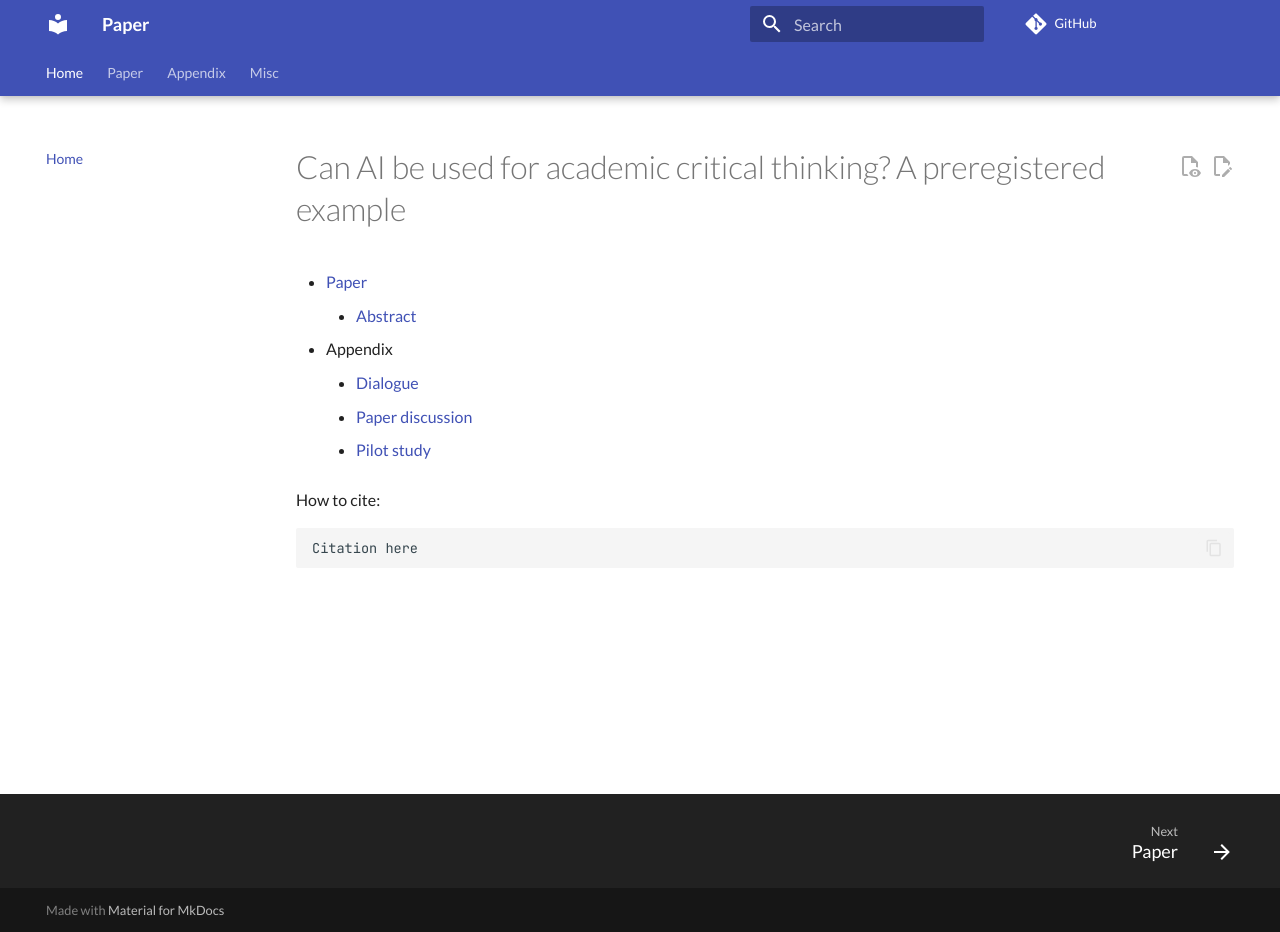
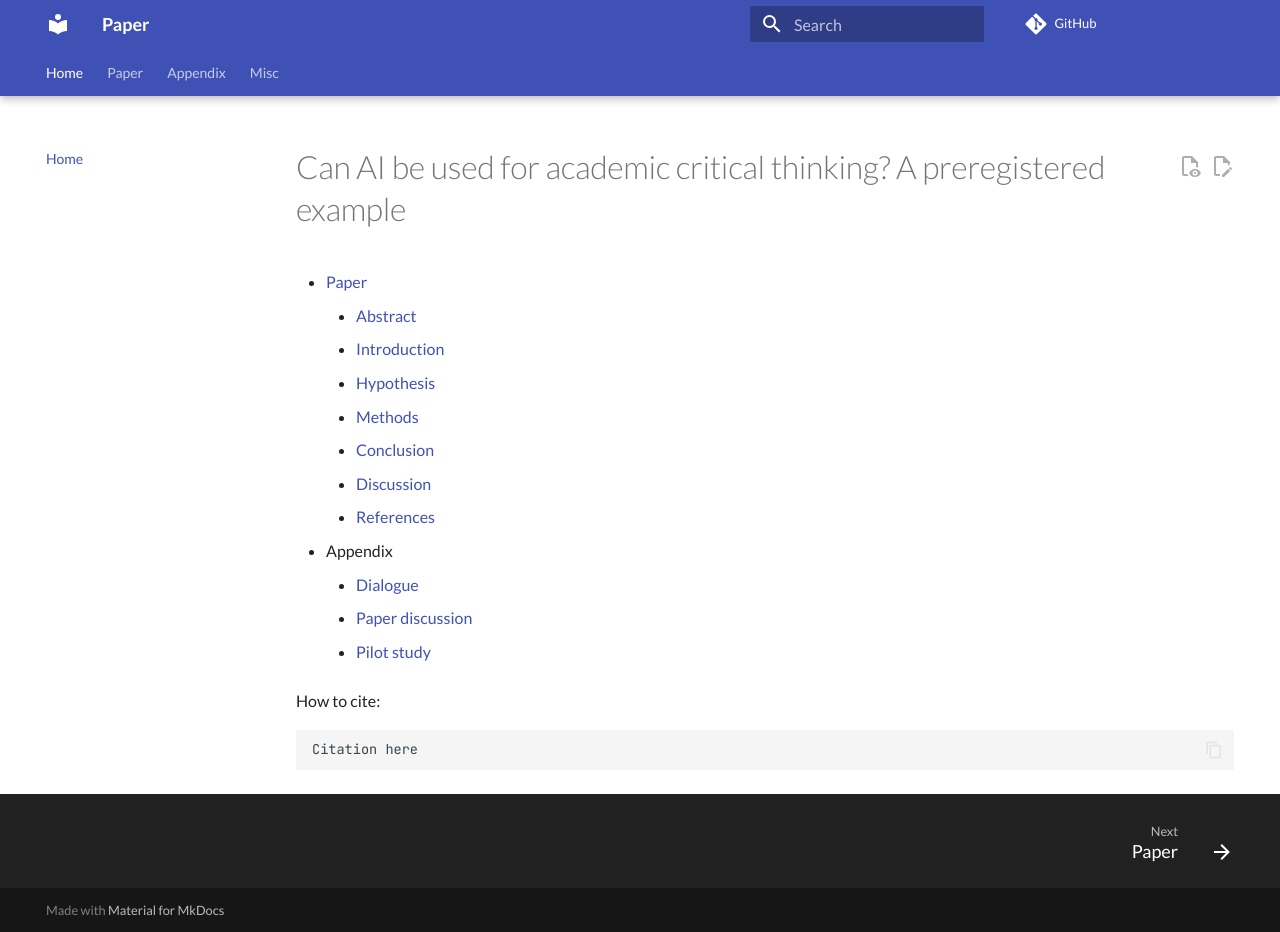
Before and after one commit to richelbilderbeek/paper_critical_ai, an MkDocs documentation site: the page built from docs/index.md, in a window 1280 px wide and 932 px high. Built offline with MkDocs 1.6.1 and Material for MkDocs 9.7.7, drawn with Linux system fonts in a browser that asks for light colours; comment, search, counter and statistics services are not loaded.

Commit message:
Can go to paper's section

```diff
--- a/docs/index.md
+++ b/docs/index.md
@@ -2,6 +2,12 @@
 
 - [Paper](paper.md)
     - [Abstract](paper.md#abstract)
+    - [Introduction](paper.md#abstract)
+    - [Hypothesis](paper.md#hypothesis)
+    - [Methods](paper.md#methods)
+    - [Conclusion](paper.md#conclusion)
+    - [Discussion](paper.md#discussion)
+    - [References](paper.md#references)
 - Appendix
     - [Dialogue](dialogue.md)
     - [Paper discussion](paper_discussion.md)
```
